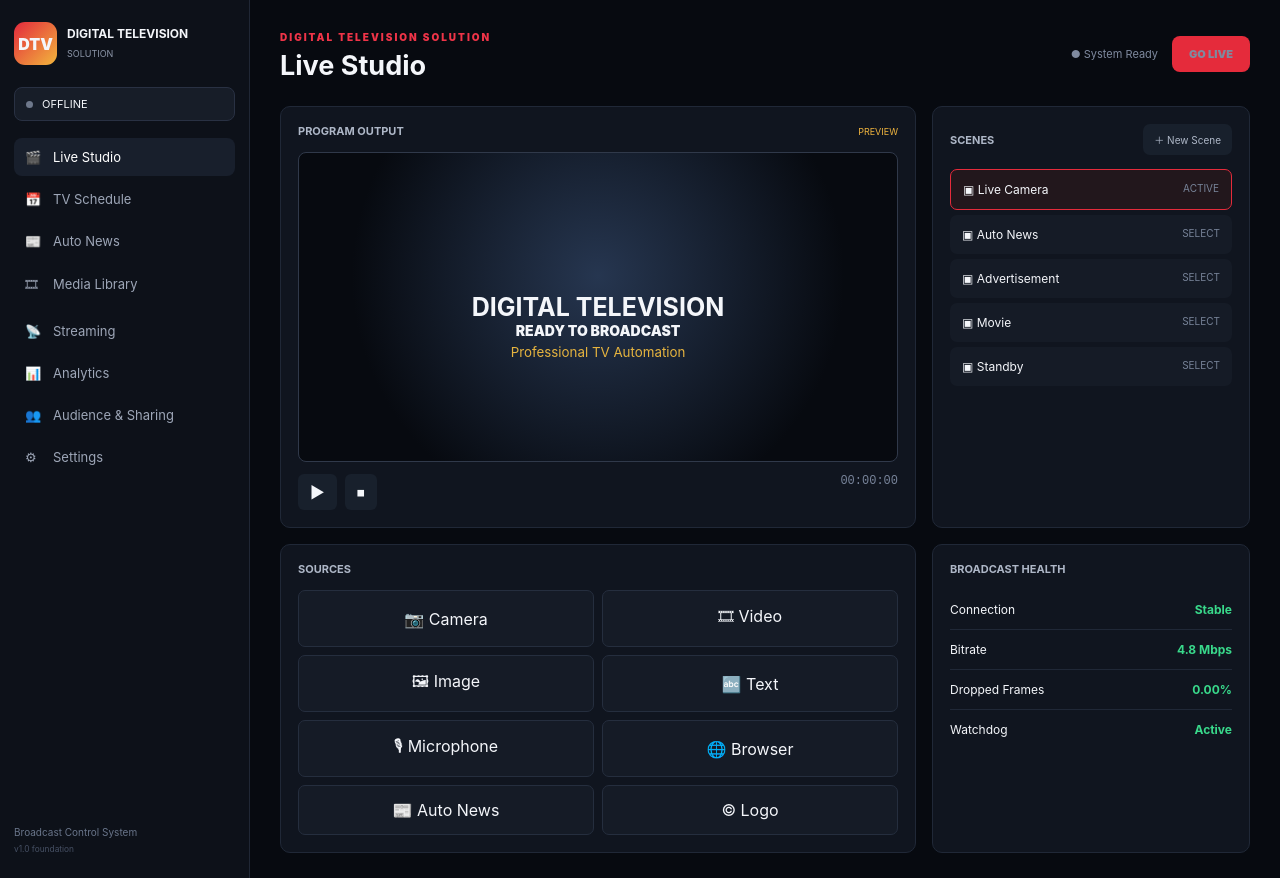
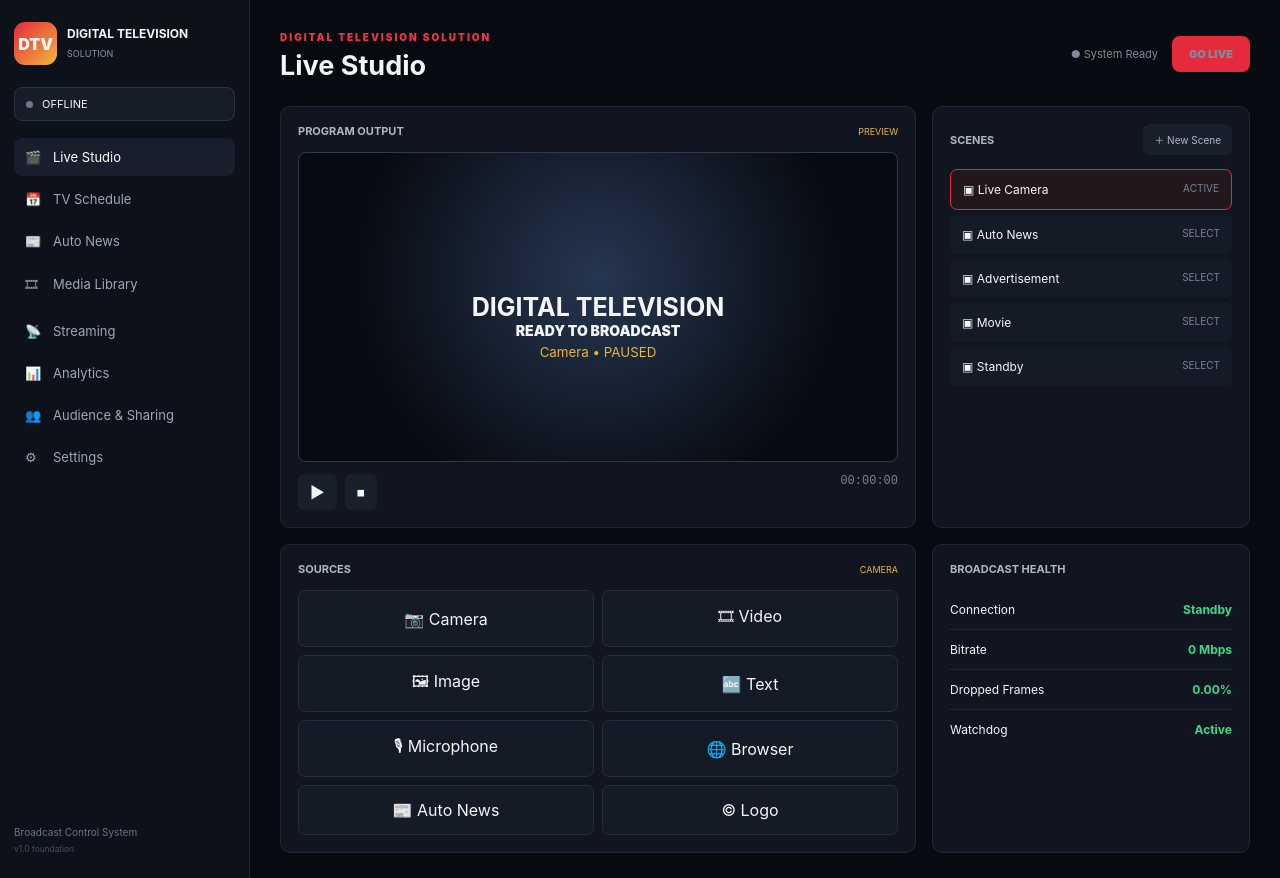
Before and after one commit to julius2255/digital-television-solution, a Next.js app: page / in a window 1280 px wide. Built offline with nearby package versions, Linux system fonts and the light colour scheme.

Commit message:
Make dashboard controls interactive

```diff
--- a/app/page.tsx
+++ b/app/page.tsx
@@ -25,6 +25,9 @@ export default function Home(){
   const [schedule,setSchedule]=useState(seedSchedule);
   const [toast,setToast]=useState("");
   const [connected,setConnected]=useState<Record<string,boolean>>({YouTube:false,Facebook:false,TikTok:false,"Custom RTMP":false});
+  const [source,setSource]=useState("Camera");
+  const [playing,setPlaying]=useState(false);
+  const [elapsed,setElapsed]=useState("00:00:00");
 
   const notify=(m:string)=>{setToast(m);setTimeout(()=>setToast(""),2500)};
   const toggleLive=()=>{setLive(v=>!v);notify(live?"Broadcast stopped":"Studio is ON AIR")};
@@ -32,6 +35,9 @@ export default function Home(){
   const addProgramme=()=>{const n=prompt("Programme name");if(!n?.trim())return;const t=prompt("Start time (HH:MM)","12:00")||"12:00";setSchedule(v=>[...v,[t,n.trim(),"Video"]].sort((a,b)=>a[0].localeCompare(b[0])));notify("Programme added")};
   const upload=()=>notify("Media picker will be connected to Cloudinary in the next stage");
   const toggleDestination=(n:string)=>{setConnected(v=>({...v,[n]:!v[n]}));notify((connected[n]?"Disconnected ":"Connected ")+n)};
+  const selectSource=(n:string)=>{setSource(n);notify(n+" source selected")};
+  const togglePlayback=()=>{setPlaying(v=>!v);notify(playing?"Playback paused":"Playback started")};
+  const resetPlayback=()=>{setPlaying(false);setElapsed("00:00:00");notify("Playback reset")};
 
   return <main className="app">
     <aside className="sidebar">
@@ -43,7 +49,7 @@ export default function Home(){
     <section className="main">
       <header><div><small className="eyebrow">DIGITAL TELEVISION SOLUTION</small><h1>{sections.find(x=>x[0]===section)?.[2]}</h1></div><div className="actions"><span>● System Ready</span><button className="go" onClick={toggleLive}>{live?"STOP LIVE":"GO LIVE"}</button></div></header>
 
-      {section==="studio"&&<Studio live={live} scene={scene} setScene={setScene} scenes={scenes} addScene={addScene}/>}
+      {section==="studio"&&<Studio live={live} scene={scene} setScene={setScene} scenes={scenes} addScene={addScene} source={source} setSource={selectSource} playing={playing} togglePlayback={togglePlayback} resetPlayback={resetPlayback} elapsed={elapsed}/>}
       {section==="schedule"&&<Schedule rows={schedule} add={addProgramme}/>}
       {section==="news"&&<News notify={notify}/>}
       {section==="media"&&<Media upload={upload}/>}
@@ -57,12 +63,17 @@ export default function Home(){
   </main>;
 }
 
-function Studio({live,scene,setScene,scenes,addScene}:{live:boolean;scene:string;setScene:(x:string)=>void;scenes:string[];addScene:()=>void}){
+function Studio({live,scene,setScene,scenes,addScene,source,setSource,playing,togglePlayback,resetPlayback,elapsed}:{live:boolean;scene:string;setScene:(x:string)=>void;scenes:string[];addScene:()=>void;source:string;setSource:(x:string)=>void;playing:boolean;togglePlayback:()=>void;resetPlayback:()=>void;elapsed:string}){
+  const sources=[["📷","Camera"],["🎞","Video"],["🖼","Image"],["🔤","Text"],["🎙","Microphone"],["🌐","Browser"],["📰","Auto News"],["©","Logo"]];
   return <div className="grid studio">
-    <div className="panel preview"><div className="title"><b>PROGRAM OUTPUT</b><em>{live?"LIVE":"PREVIEW"}</em></div><div className="screen"><strong>DIGITAL TELEVISION</strong><span>{live?scene.toUpperCase():"READY TO BROADCAST"}</span><small>Professional TV Automation</small></div><div className="transport"><button>▶</button><button>⏹</button><label>00:00:00</label></div></div>
+    <div className="panel preview">
+      <div className="title"><b>PROGRAM OUTPUT</b><em>{live?"LIVE":"PREVIEW"}</em></div>
+      <div className="screen"><strong>DIGITAL TELEVISION</strong><span>{live?scene.toUpperCase():"READY TO BROADCAST"}</span><small>{source} • {playing?"PLAYING":"PAUSED"}</small></div>
+      <div className="transport"><button onClick={togglePlayback}>{playing?"Ⅱ":"▶"}</button><button onClick={resetPlayback}>⏹</button><label>{elapsed}</label></div>
+    </div>
     <div className="panel"><div className="title"><b>SCENES</b><button onClick={addScene}>＋ New Scene</button></div>{scenes.map(s=><button key={s} onClick={()=>setScene(s)} className={"scene "+(scene===s?"selected":"")}>▣ {s}<small>{scene===s?"ACTIVE":"SELECT"}</small></button>)}</div>
-    <div className="panel"><div className="title"><b>SOURCES</b></div><div className="sourceGrid">{["📷 Camera","🎞 Video","🖼 Image","🔤 Text","🎙 Microphone","🌐 Browser","📰 Auto News","© Logo"].map(s=><button key={s}>{s}</button>)}</div></div>
-    <div className="panel"><div className="title"><b>BROADCAST HEALTH</b></div>{[["Connection","Stable"],["Bitrate","4.8 Mbps"],["Dropped Frames","0.00%"],["Watchdog","Active"]].map(x=><div className="health" key={x[0]}><span>{x[0]}</span><b>{x[1]}</b></div>)}</div>
+    <div className="panel"><div className="title"><b>SOURCES</b><em>{source.toUpperCase()}</em></div><div className="sourceGrid">{sources.map(([icon,name])=><button className={source===name?"sourceSelected":""} onClick={()=>setSource(name)} key={name}>{icon} {name}</button>)}</div></div>
+    <div className="panel"><div className="title"><b>BROADCAST HEALTH</b></div>{[["Connection",live?"Stable":"Standby"],["Bitrate",live?"4.8 Mbps":"0 Mbps"],["Dropped Frames","0.00%"],["Watchdog","Active"]].map(x=><div className="health" key={x[0]}><span>{x[0]}</span><b>{x[1]}</b></div>)}</div>
   </div>
 }
 
@@ -72,7 +83,7 @@ function News({notify}:{notify:(x:string)=>void}){return <div className="two"><d
 
 function Media({upload}:{upload:()=>void}){return <div className="panel full"><div className="title"><b>MEDIA LIBRARY</b><button onClick={upload}>＋ Upload Media</button></div><div className="media">{["🎬 Movies","📺 TV Shows","📢 Advertisements","🎵 Audio","🖼 Images","📁 Playlists"].map(x=><button key={x} onClick={upload}><b>{x}</b><small>0 files</small></button>)}</div><p className="muted">Cloud media storage, playlists, ad rotation and automatic preload will be connected next.</p></div>}
 
-function Streaming({connected,toggle,live}:{connected:Record<string,boolean>;toggle:(x:string)=>void;live:boolean}){return <div className="two"><div className="panel"><div className="title"><b>STREAMING OUTPUTS</b></div>{Object.keys(connected).map(x=><div className="dest" key={x}><div><b>{x}</b><small>{connected[x]?"Connected":"Not connected"}</small></div><button onClick={()=>toggle(x)}>{connected[x]?"Disconnect":"Connect"}</button></div>)}<button className="big" onClick={()=>alert(live?"Multi-destination broadcast started":"Start GO LIVE first")}>GO LIVE TO ALL CONNECTED DESTINATIONS</button></div><div className="panel"><div className="title"><b>FAILSAFE</b></div><p>✓ Automatic reconnect</p><p>✓ Internet-loss detection</p><p>✓ Standby fallback</p><p>✓ Watchdog recovery</p></div></div>}
+function Streaming({connected,toggle,live}:{connected:Record<string,boolean>;toggle:(x:string)=>void;live:boolean}){return <div className="two"><div className="panel"><div className="title"><b>STREAMING OUTPUTS</b></div>{Object.keys(connected).map(x=><div className="dest" key={x}><div><b>{x}</b><small>{connected[x]?"Connected":"Not connected"}</small></div><button onClick={()=>toggle(x)}>{connected[x]?"Disconnect":"Connect"}</button></div>)}<button className="big" onClick={()=>{if(!live){alert("Start GO LIVE first");return} if(!Object.values(connected).some(Boolean)){alert("Connect at least one destination first");return} alert("Multi-destination broadcast started")}}>GO LIVE TO ALL CONNECTED DESTINATIONS</button></div><div className="panel"><div className="title"><b>FAILSAFE</b></div><p>✓ Automatic reconnect</p><p>✓ Internet-loss detection</p><p>✓ Standby fallback</p><p>✓ Watchdog recovery</p></div></div>}
 
 function Analytics({live}:{live:boolean}){return <div className="cards">{[["Live Viewers",live?"1":"0"],["Total Views",live?"1":"0"],["Watch Time",live?"00:01":"00:00"],["Followers","0"],["Peak Viewers",live?"1":"0"],["Health",live?"Stable":"Standby"]].map(x=><div className="metric" key={x[0]}><small>{x[0]}</small><strong>{x[1]}</strong><span>Today</span></div>)}</div>}
 
```
